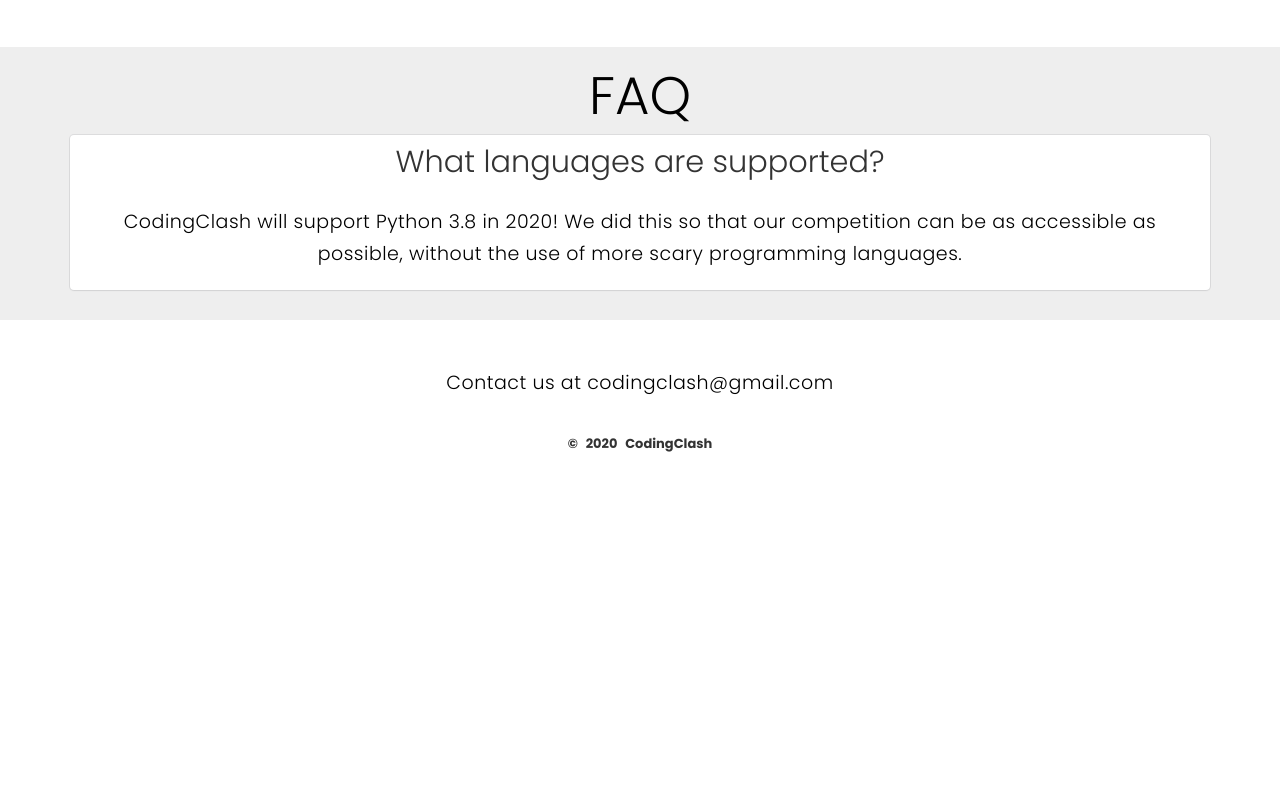
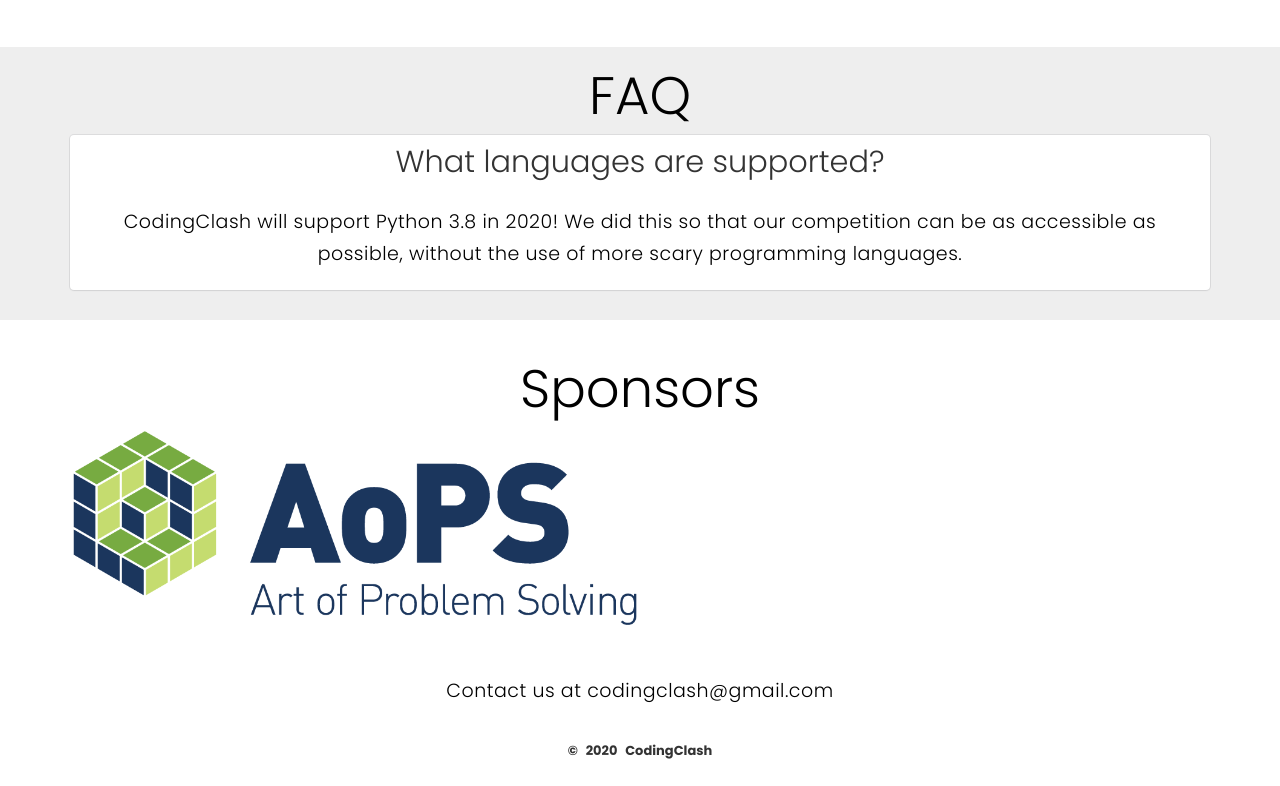
Before and after one commit to CodingClash/codingclash.github.io, a plain HTML site: page index.html in a window 1280 px wide. Shown: the part 1420-2206 px from the top of the page. Before the commit the page ends 1898 px from the top, so only its background shows below. Drawn offline with Linux system fonts and the light colour scheme.

Commit message:
Add AoPS

```diff
--- a/index.html
+++ b/index.html
@@ -102,6 +102,16 @@
 <div class="section">
 	<div class="container">
 		<div class="row">
+
+			<h2>Sponsors</h2>
+			<img src="images/AoPS_Main_Logo.png" style="width: 50%;">
+		</div>
+	</div>
+</div>
+
+<div class="section">
+	<div class="container">
+		<div class="row">
 			<p style="text-align: center">Contact us at <a style="color: black" href="mailto:codingclash@gmail.com">codingclash@gmail.com</a></p>
 		</div>
 	</div>
```
Also changed, not shown: images/AoPS_Main_Logo.png (added).
